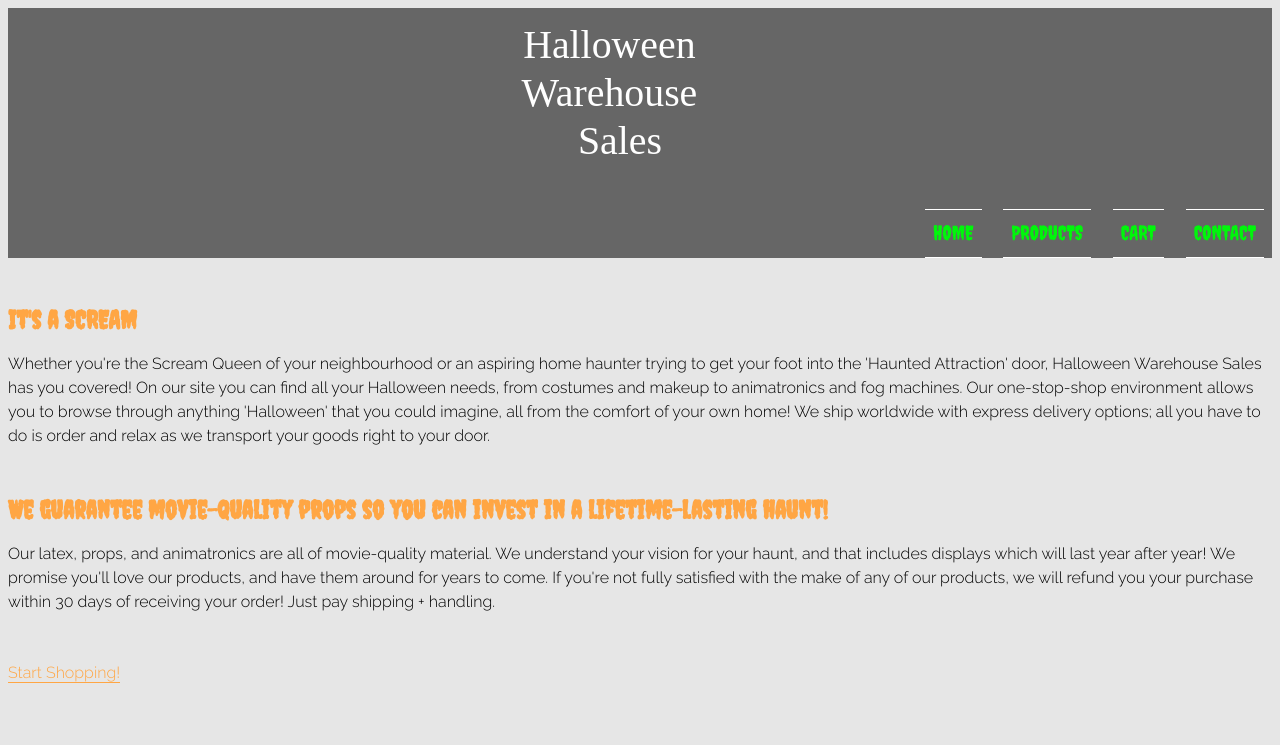
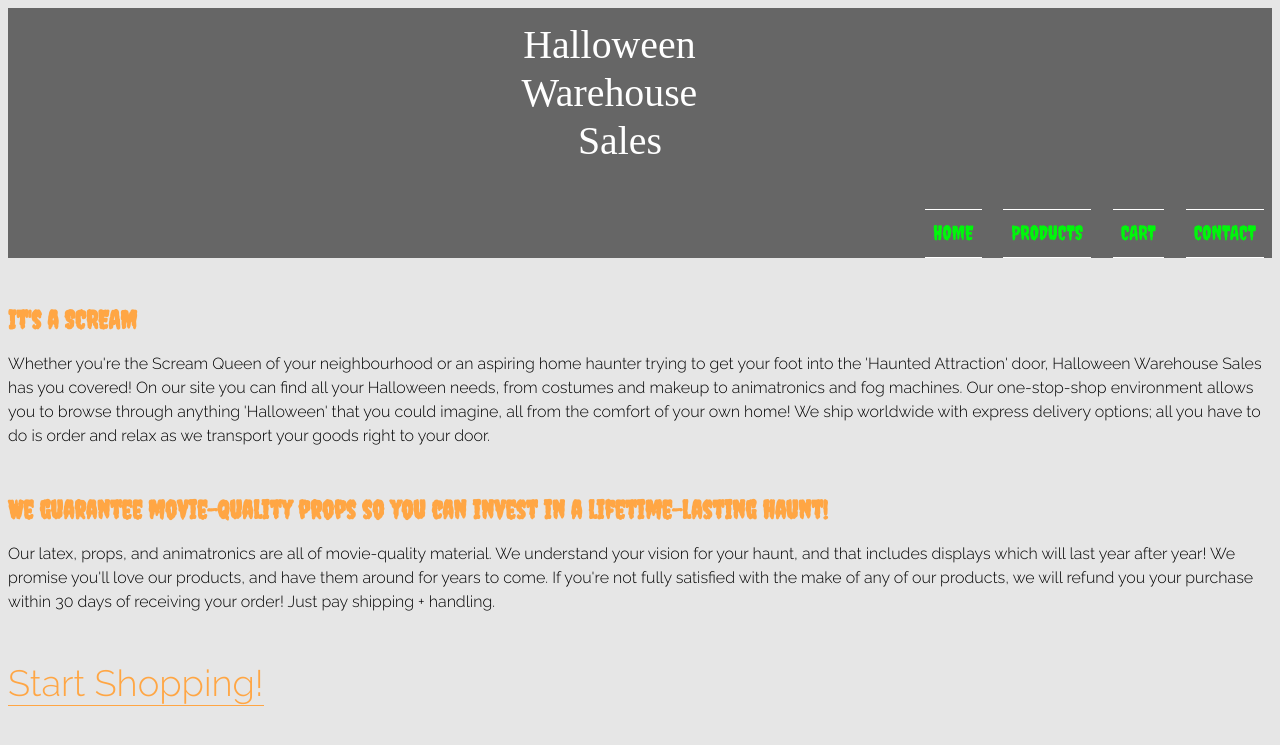
Before and after one commit to chelseanadine/ecommerce-website, a Jekyll site: the page index.html, which Jekyll copies as it is, in a window 1280 px wide. Shown: the top 745 px of the page. Built offline with Jekyll 4.4.1, drawn with Linux system fonts in a browser that asks for light colours; some web fonts are replaced; Markdown is read by kramdown in place of the engine named in the settings.

Commit message:
Fixed typo.

```diff
--- a/index.html
+++ b/index.html
@@ -66,7 +66,7 @@
 		<div class="unit unit-s-1 unit-m-1-3 unit-l-1-3">
 			<div class="gutter bottom">
 				<div class="gutter">
-					<a class="block .yotta" href="products.html">Start Shopping!</a>
+					<a class="yotta" href="products.html">Start Shopping!</a>
 				</div>
 			</div>
 		</div>
```
